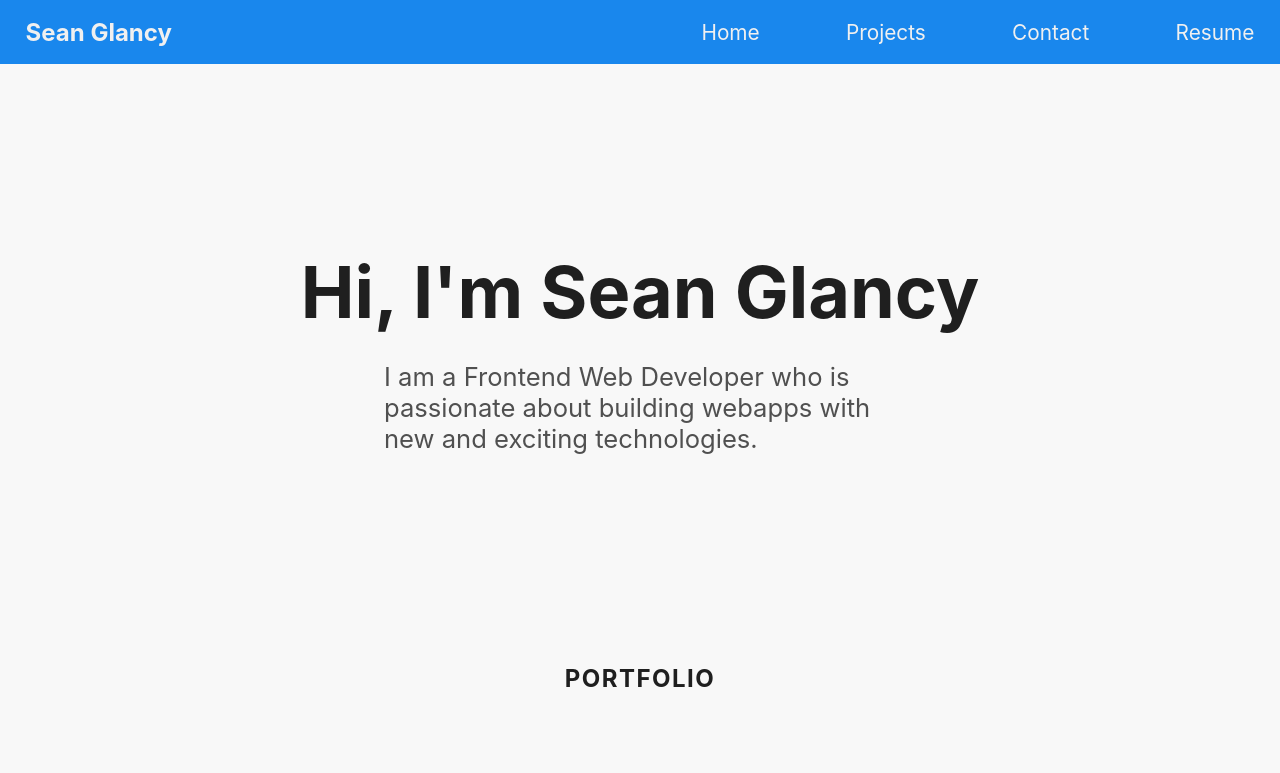
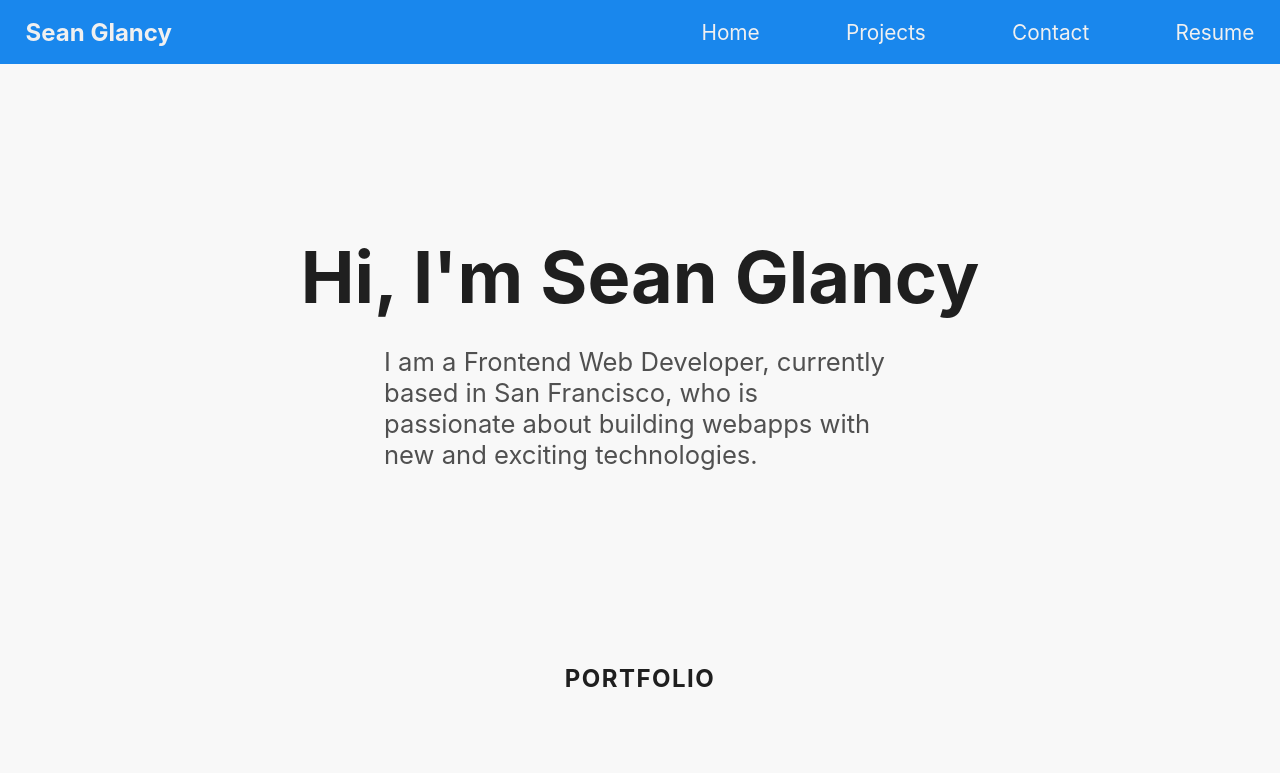
Before and after one commit to spglancy/portfolio-sg, a React (Create React App) app: page / in a window 1280 px wide. Shown: the top 773 px of the page. Built offline with nearby package versions, Linux system fonts and the light colour scheme.

Commit message:
added info

```diff
--- a/src/pages/Home.js
+++ b/src/pages/Home.js
@@ -5,7 +5,7 @@ const Home = () => {
   return (
     <div className="banner" id="banner">
       <h1>Hi, I'm Sean Glancy</h1>
-      <p>I am a Frontend Web Developer who is passionate about building webapps with new and exciting technologies.</p>
+      <p>I am a Frontend Web Developer, currently based in San Francisco, who is passionate about building webapps with new and exciting technologies.</p>
     </div>
   )
 }
```
